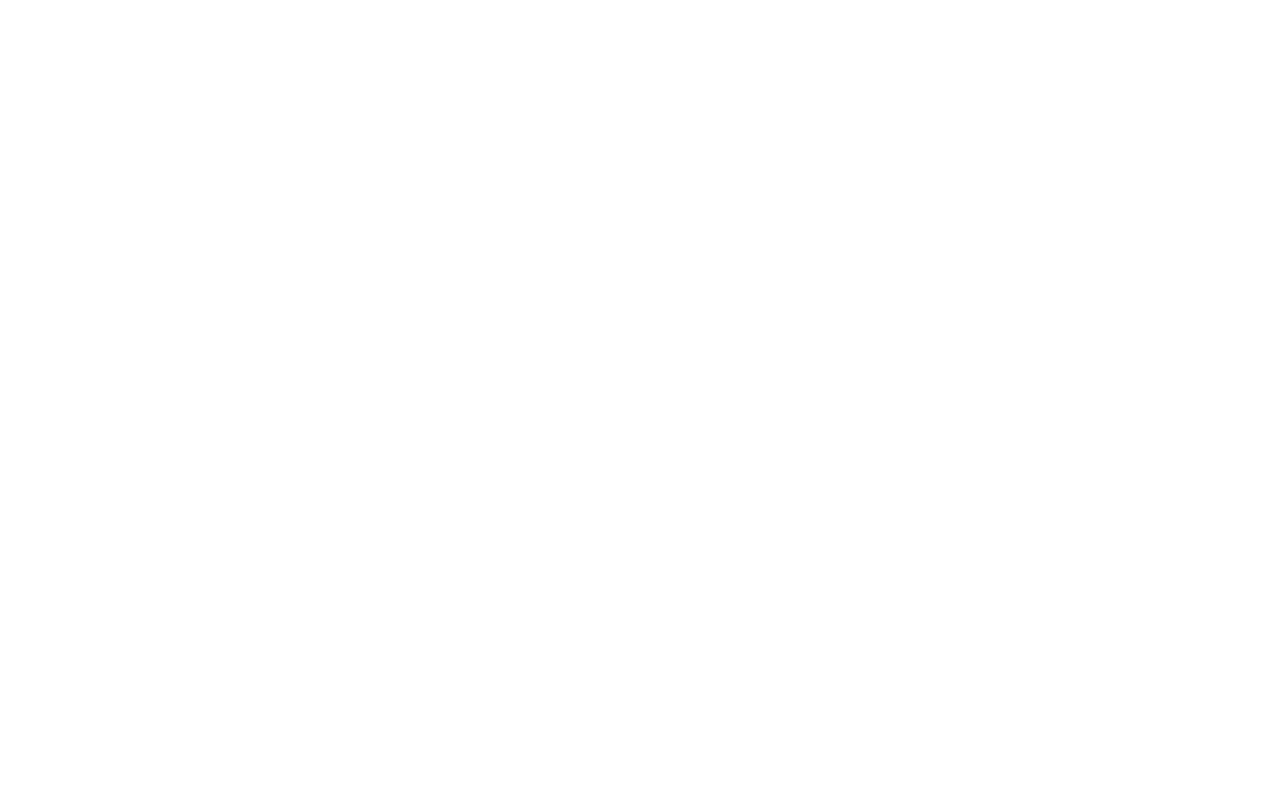
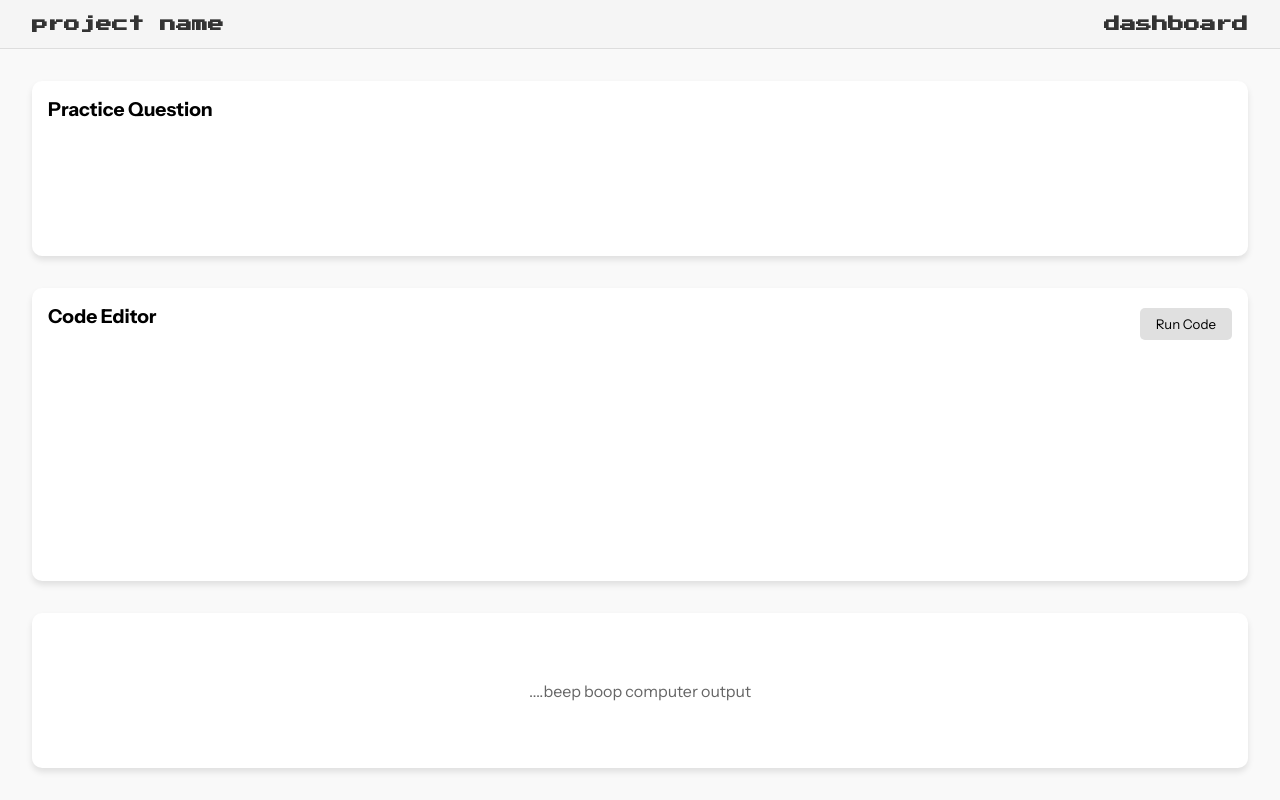
Before and after one commit to uditagowdety/Coding-Comm-Submission, a React (Vite) app in the folder frontend/: page /coding in a window 1280 px wide. Before the commit this address had no page. Built offline with nearby package versions, Linux system fonts and the light colour scheme.

Commit message:
add coding and dashboard components; update routing in App component

```diff
--- a/frontend/src/App.jsx
+++ b/frontend/src/App.jsx
@@ -6,6 +6,8 @@
 import HomePage from "./components/Home/Home";
 import TheoryPage from "./components/Theory/Theory";
 import PracticePage from "./components/Practice/Practice";
+import CodingPage from "./components/Coding/Coding";
+import Dashboard from "./components/Dashboard/Dashboard";
 
 const App = () => {
   return (
@@ -13,10 +15,11 @@
       <Route path="/" element={<SplashPage />} />
       <Route path="/login" element={<LoginPage />} />
       <Route path="/register" element={<RegisterPage />} />
-      <Route path="/dashboard" element={<h1>Dashboard Placeholder</h1>} />
+      <Route path="/dashboard" element={<Dashboard />} />
       <Route path="/home" element={<HomePage />} />
       <Route path="/theory" element={<TheoryPage />} />
       <Route path="/practice" element={<PracticePage />} />
+      <Route path="/coding" element={<CodingPage />} />
     </Routes>
   );
 };
--- /dev/null
+++ b/frontend/src/components/Coding/Coding.jsx
@@ -0,0 +1,40 @@
+import React from "react";
+import { Link } from "react-router-dom";
+import "./coding.css";
+
+const CodingPage = () => {
+  return (
+    <div className="coding-container">
+      {/* Header */}
+      <div className="coding-header">
+        <Link to="/" className="header-item">project name</Link>
+        <Link to="/dashboard" className="header-item">dashboard</Link>
+      </div>
+
+      {/* Main Content */}
+      <div className="coding-main">
+        {/* Practice Question Section */}
+        <div className="practice-question">
+          <h3 className="section-title">Practice Question</h3>
+          {/* Placeholder for the question */}
+        </div>
+
+        {/* Code Editor Section */}
+        <div className="code-editor">
+          <div className="editor-header">
+            <h3 className="section-title">Code Editor</h3>
+            <button className="run-button">Run Code</button>
+          </div>
+          {/* Placeholder for the code editor */}
+        </div>
+
+        {/* Output Section */}
+        <div className="output-section">
+          <p>....beep boop computer output</p>
+        </div>
+      </div>
+    </div>
+  );
+};
+
+export default CodingPage;
--- /dev/null
+++ b/frontend/src/components/Coding/coding.css
@@ -0,0 +1,99 @@
+/* Reset */
+* {
+    margin: 0;
+    padding: 0;
+    box-sizing: border-box;
+  }
+
+  /* Main Container */
+  .coding-container {
+    font-family: "Instrument Sans", sans-serif;
+    min-height: 100vh;
+    display: flex;
+    flex-direction: column;
+    background-color: #f9f9f9;
+  }
+
+  /* Header */
+  .coding-header {
+    display: flex;
+    justify-content: space-between;
+    padding: 1rem 2rem;
+    background-color: #f5f5f5;
+    border-bottom: 1px solid #ddd;
+  }
+
+  .header-item {
+    font-family: "Press Start 2P", sans-serif;
+    font-size: 1rem;
+    color: #333;
+    text-decoration: none;
+  }
+
+  /* Main Content */
+  .coding-main {
+    display: flex;
+    flex-direction: column;
+    flex-grow: 1;
+    padding: 2rem;
+    gap: 2rem;
+  }
+
+  /* Practice Question Section */
+  .practice-question,
+  .code-editor,
+  .output-section {
+    background-color: #fff;
+    padding: 1rem;
+    border-radius: 10px;
+    box-shadow: 0 4px 6px rgba(0, 0, 0, 0.1);
+  }
+
+  .practice-question {
+    flex: 1;
+  }
+
+  .code-editor {
+    flex: 2;
+    display: flex;
+    flex-direction: column;
+  }
+
+  .editor-header {
+    display: flex;
+    justify-content: space-between;
+    align-items: center;
+    margin-bottom: 1rem;
+  }
+
+  .run-button {
+    padding: 0.5rem 1rem;
+    background-color: #e0e0e0;
+    border: none;
+    border-radius: 5px;
+    cursor: pointer;
+    font-family: "Instrument Sans", sans-serif;
+  }
+
+  .run-button:hover {
+    background-color: #d6d6d6;
+  }
+
+  /* Output Section */
+  .output-section {
+    flex: 1;
+    text-align: center;
+    display: flex;
+    align-items: center;
+    justify-content: center;
+    font-family: "Instrument Sans", sans-serif;
+    font-size: 1rem;
+    color: #666;
+  }
+
+  /* Section Title */
+  .section-title {
+    font-size: 1.2rem;
+    font-weight: bold;
+    margin-bottom: 1rem;
+  }
--- /dev/null
+++ b/frontend/src/components/Dashboard/Dashboard.jsx
@@ -0,0 +1,9 @@
+import React from 'react'
+
+const Dashboard = () => {
+  return (
+    <div>Dashboard</div>
+  )
+}
+
+export default Dashboard
--- a/frontend/src/components/Practice/Practice.jsx
+++ b/frontend/src/components/Practice/Practice.jsx
@@ -35,17 +35,13 @@
           <div className="theory-group" key={index}>
             {/* Theory Title */}
             <div className="theory-title">
-              <span>{theory.title}</span>
-            </div>
-
-            {/* Questions */}
-            <div className="questions-list">
-              {theory.questions.map((question, qIndex) => (
-                <div className="question-item" key={qIndex}>
-                  <div className="question-icon"></div>
-                  <span>{question}</span>
-                </div>
-              ))}
+              <Link
+                to="/coding"
+                className="theory-link"
+                key={index}
+              >
+                {theory.title}
+              </Link>
             </div>
           </div>
         ))}
```
Also changed, not shown: frontend/src/components/Dashboard/dashboard.css (added).
